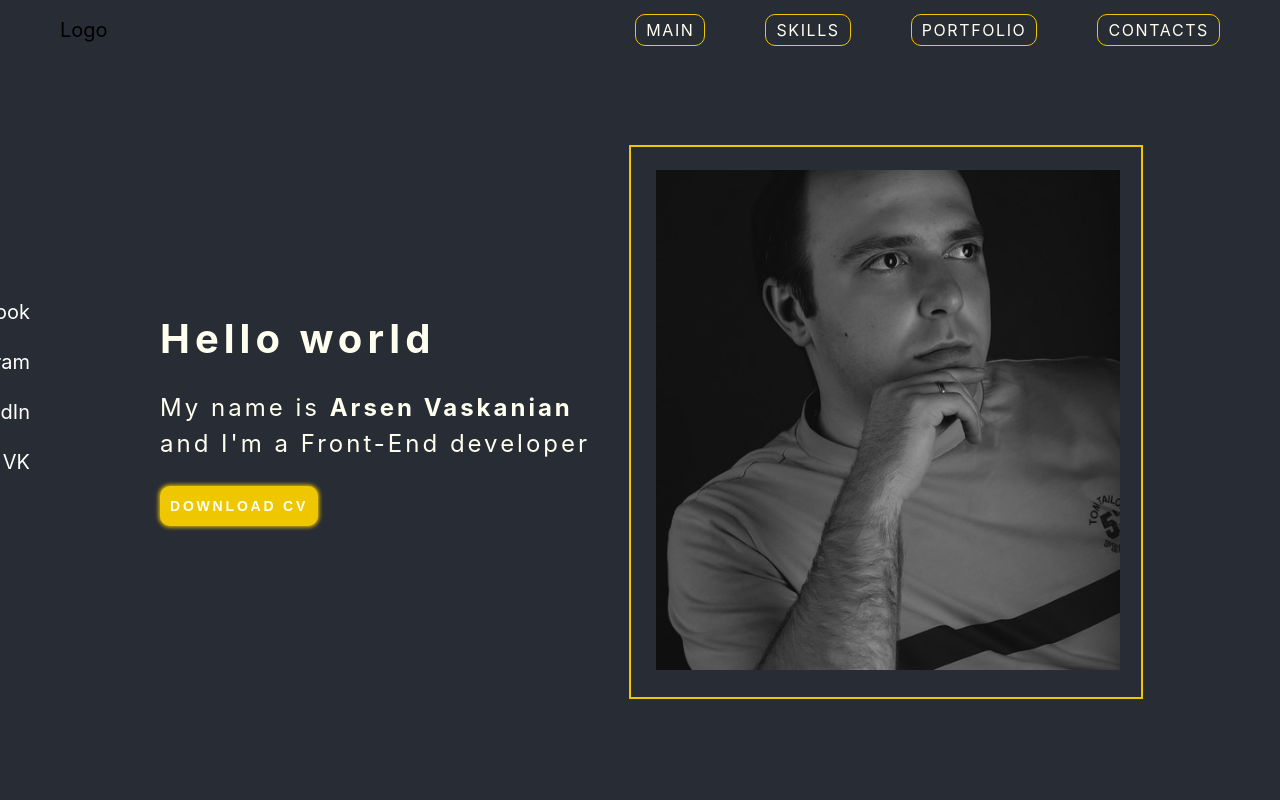
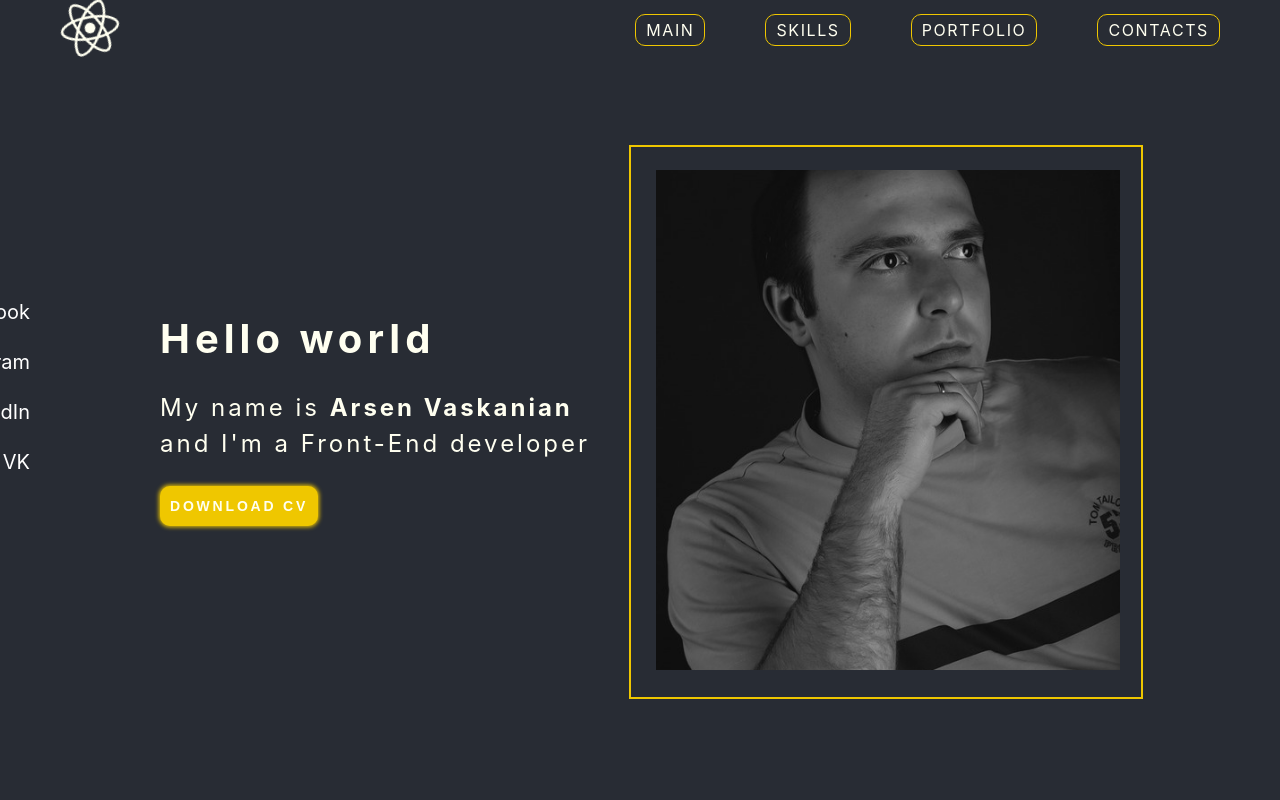
Before and after one commit to arsenbelarus/portfolio, a React (Create React App) app: page / in a window 1280 px wide. Shown: the top 800 px of the page. Built offline with nearby package versions, Linux system fonts and the light colour scheme.

Commit message:
Added rotating logo and overflow to body

```diff
--- a/src/header/Header.tsx
+++ b/src/header/Header.tsx
@@ -1,4 +1,4 @@
-import React, { useState } from 'react';
+import React, { useEffect, useState } from 'react';
 import { navOptions } from '../consts/navOptions';
 import style from './Header.module.css';
 import Logo from './logo/Logo';
@@ -10,12 +10,22 @@ export const Header = () => {
 	const [isMobileOpen, setOpen] = useState(false);
 	const onBurgerClick = () => setOpen(!isMobileOpen);
 
+	useEffect(() => {
+		if (isMobileOpen) document.body.style.overflow = 'hidden';
+
+		return function () {
+			document.body.style.overflow = '';
+		};
+	}, [isMobileOpen]);
+
 	return (
 		<div className={style.header}>
 			<Logo />
 			<NavBar options={navOptions} />
 			<MobileMenu isMobileOpen={isMobileOpen} onBurgerClick={onBurgerClick} />
-			{isMobileOpen && <MobileOverlay options={navOptions} />}
+			{isMobileOpen && (
+				<MobileOverlay options={navOptions} onBurgerClick={onBurgerClick} />
+			)}
 		</div>
 	);
 };
--- a/src/header/logo/Logo.module.css
+++ b/src/header/logo/Logo.module.css
@@ -1,3 +1,48 @@
 .logo {
     flex-basis: 20%;
+    color: var(--color-primary);
+    transition: color 0.5s ease;
+
 }
+
+.logo:hover {
+    color: var(--color-secondary);
+}
+
+@-webkit-keyframes rotating {
+    from {
+      -webkit-transform: rotate(0deg);
+      -o-transform: rotate(0deg);
+      transform: rotate(0deg);
+    }
+    to {
+      -webkit-transform: rotate(360deg);
+      -o-transform: rotate(360deg);
+      transform: rotate(360deg);
+    }
+  }
+
+  @keyframes rotating {
+    from {
+      -ms-transform: rotate(0deg);
+      -moz-transform: rotate(0deg);
+      -webkit-transform: rotate(0deg);
+      -o-transform: rotate(0deg);
+      transform: rotate(0deg);
+    }
+    to {
+      -ms-transform: rotate(360deg);
+      -moz-transform: rotate(360deg);
+      -webkit-transform: rotate(360deg);
+      -o-transform: rotate(360deg);
+      transform: rotate(360deg);
+    }
+  }
+
+  .rotating {
+    -webkit-animation: rotating 8s linear infinite;
+    -moz-animation: rotating 8s linear infinite;
+    -ms-animation: rotating 8s linear infinite;
+    -o-animation: rotating 8s linear infinite;
+    animation: rotating 8s linear infinite;
+  }
--- a/src/header/logo/Logo.tsx
+++ b/src/header/logo/Logo.tsx
@@ -1,10 +1,13 @@
-import React from 'react'
-import style from './Logo.module.css'
+import React from 'react';
+import { FaReact } from 'react-icons/fa';
+import style from './Logo.module.css';
 
 const Logo = () => {
-  return (
-    <div className={style.logo}>Logo</div>
-  )
-}
+	return (
+		<div className={style.logo}>
+			<FaReact size={60} className={[style.logo, style.rotating].join(' ')} />
+		</div>
+	);
+};
 
-export default Logo
+export default Logo;
--- a/src/header/mobileMenu/MobileOverlay.tsx
+++ b/src/header/mobileMenu/MobileOverlay.tsx
@@ -5,9 +5,10 @@ import style from './MobileMenu.module.css';
 
 type MobileOverlayProps = {
 	options: NavOptions[];
+	onBurgerClick(): void
 };
 
-const MobileOverlay = ({ options }: MobileOverlayProps) => {
+const MobileOverlay = ({ options, onBurgerClick }: MobileOverlayProps) => {
 	return (
 		<div className={style.mobileOverlay}>
 			{options.map((option) => (
@@ -18,6 +19,7 @@ const MobileOverlay = ({ options }: MobileOverlayProps) => {
 					delay={200}
 					spy={true}
 					smooth={true}
+					onClick={onBurgerClick}
 				>
 					{option.label}
 				</Link>
```
